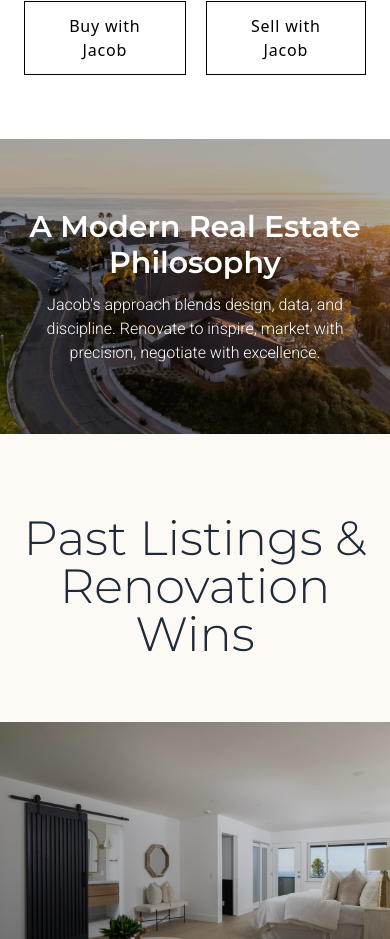
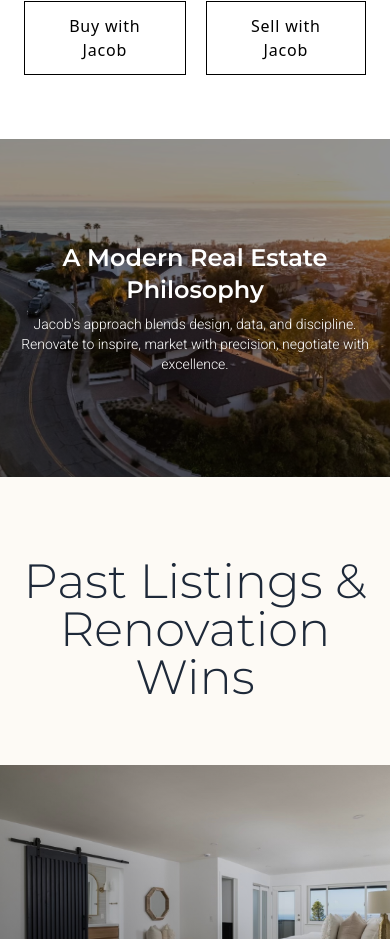
Before and after one commit to Ryanh899/jacob-realestate, a Next.js app: page / in a window 390 px wide. Shown: the part 1696-2635 px from the top of the page. Built offline with nearby package versions, Linux system fonts and the light colour scheme.

Commit message:
mobile scroller fix

```diff
--- a/src/app/page.js
+++ b/src/app/page.js
@@ -61,10 +61,11 @@ export default function Home() {
             </div>
           </div>
         </section>
-        <section className="relative h-[35vh] bg-fixed bg-center bg-cover bg-no-repeat" style={{ backgroundImage: "url('/cordoba7.jpeg')" }}>
-          {/* Dark Overlay */}
+        {/* Sticky / Fixed Image Scroll Section */}
+        <section className="relative">
+          {/* For larger screens: fixed background */}
+          <div className="hidden md:block relative h-[35vh] bg-fixed bg-center bg-cover bg-no-repeat" style={{ backgroundImage: "url('/cordoba7.jpeg')" }}>
             <div className="absolute inset-0 bg-black/30 z-0" />
-          {/* Foreground Content */}
             <div className="relative z-10 flex items-center justify-center h-full px-4">
               <div className="text-white text-center max-w-2xl">
                 <h2 className="text-3xl lg:text-4xl font-semibold mb-3 f1">
@@ -75,7 +76,31 @@ export default function Home() {
                 </p>
               </div>
             </div>
+          </div>
+
+          {/* For small screens: image with sticky scroll effect */}
+          <div className="md:hidden relative h-[40vh]">
+            <Image
+              src="/cordoba7.jpeg"
+              alt="Scroll Background"
+              fill
+              priority
+              className="object-cover object-center"
+            />
+            <div className="absolute inset-0 bg-black/40 z-0" />
+            <div className="relative z-10 flex items-center justify-center h-full px-4">
+              <div className="text-white text-center max-w-xl">
+                <h2 className="text-2xl font-semibold mb-2 f1">
+                  A Modern Real Estate Philosophy
+                </h2>
+                <p className="text-sm font-light f2">
+                  Jacob&apos;s approach blends design, data, and discipline. Renovate to inspire, market with precision, negotiate with excellence.
+                </p>
+              </div>
+            </div>
+          </div>
         </section>
+
         <PastSuccessSlideshow />
         <section className="pt-20 pb-12.5 text-center px-4 bg-[#f1ece3]"></section>
         {/* Mission Statement */}
```
Lines whose indentation alone changed are shown as unchanged.
